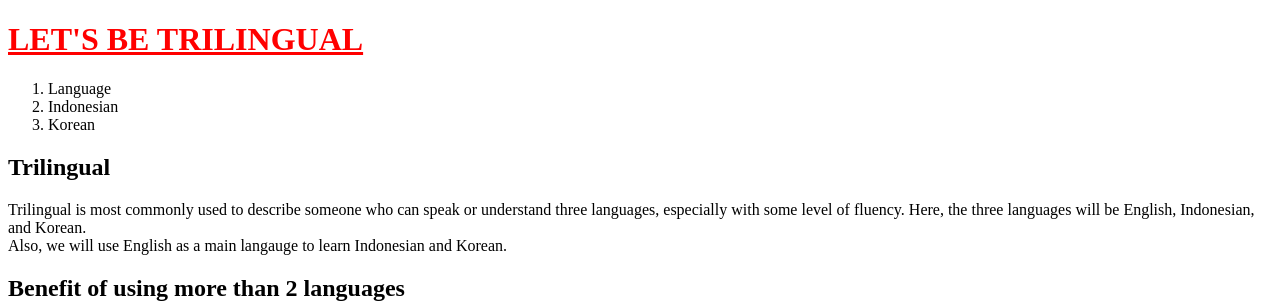
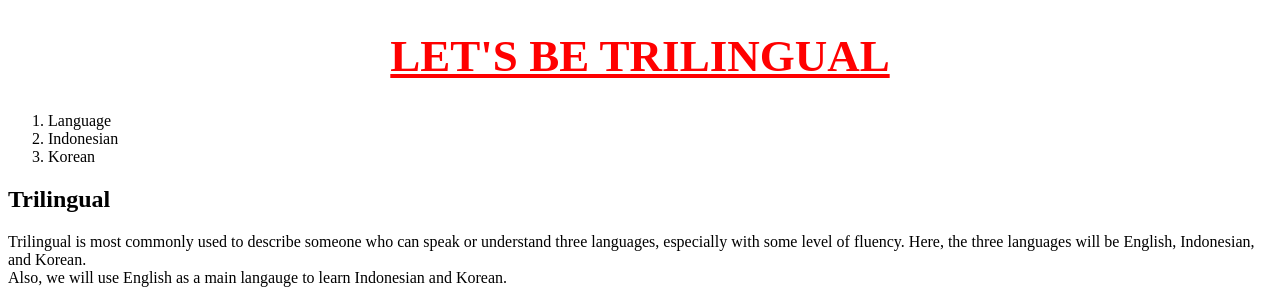
Before and after one commit to rladmsdkz/Web1, a plain HTML site: page index.html in a window 1280 px wide. Shown: the top 303 px of the page. Drawn offline with Linux system fonts and the light colour scheme; a script that the page names is missing.

Commit message:
Add files via upload

```diff
--- a/index.html
+++ b/index.html
@@ -6,6 +6,9 @@
   <style>
     a {
       color:black; text-decoration: none;
+    }
+    h1 {
+      font-size:45px; text-align:center
     }
   </style>
 
```
